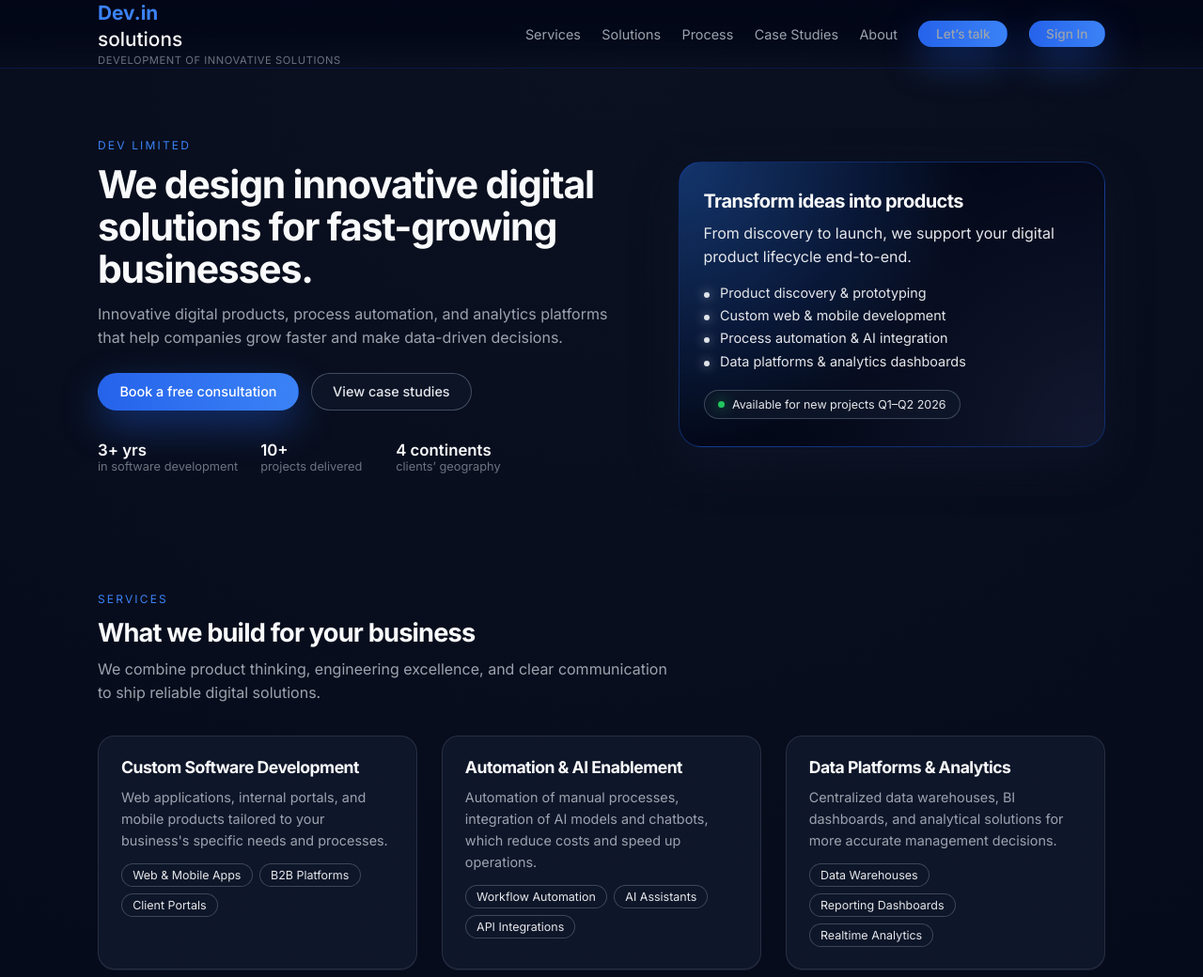
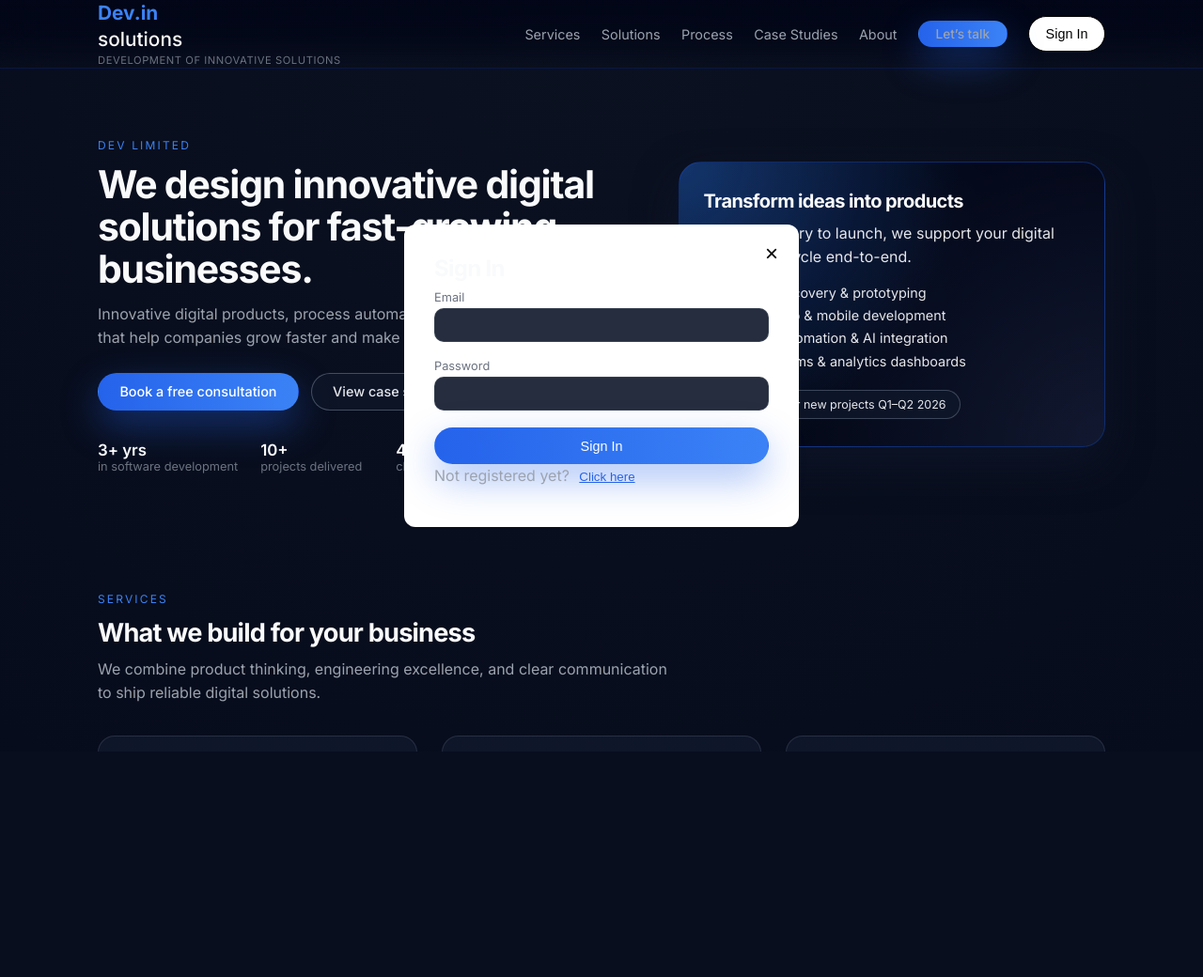
Before and after one commit to kiper7777/dev_limited, a PHP site: page / in a window 1280 px wide. Shown: the top 1040 px of the page at 94% size. After the commit the page ends 800 px from the top, so only its background shows below. Run offline with PHP 8.4, Linux system fonts and the light colour scheme.

Commit message:
Sign In/Sign Up pages
update

```diff
--- a/index.html
+++ b/index.html
@@ -38,7 +38,8 @@
                     <li><a href="#cases">Case Studies</a></li>
                     <li><a href="#about">About</a></li>
                     <li><a href="#contact" class="btn btn-sm btn-primary">Let’s talk</a></li>
-                    <li><a href="#signin" class="btn btn-sm btn-primary">Sign In</a></li>
+                    <button class="btn btn-signin" id="openSignIn">Sign In</button>
+
                 </ul>
             </nav>
         </div>
@@ -415,8 +416,94 @@
         </div>
     </footer>
 
+    <!-- Overlay -->
+    <div class="modal-overlay" id="authOverlay" hidden></div>
+
+    <!-- Auth Modal -->
+    <div class="modal" id="authModal" role="dialog" aria-modal="true" aria-labelledby="authTitle"
+        aria-describedby="authDescription" hidden>
+        <div class="modal-content">
+
+            <button class="modal-close" id="closeModal" aria-label="Close dialog">
+                &times;
+            </button>
+
+            <!-- SIGN IN -->
+            <div id="signInForm">
+                <h2 id="authTitle">Sign In</h2>
+                <p id="authDescription" class="visually-hidden">
+                    Enter your email and password to sign in.
+                </p>
+
+                <form id="loginForm" novalidate>
+                    <div class="form-field">
+                        <label for="loginEmail">Email</label>
+                        <input type="email" id="loginEmail" required />
+                        <span class="error-message" id="loginEmailError"></span>
+                    </div>
+
+                    <div class="form-field">
+                        <label for="loginPassword">Password</label>
+                        <input type="password" id="loginPassword" required minlength="6" />
+                        <span class="error-message" id="loginPasswordError"></span>
+                    </div>
+
+                    <button type="submit" class="btn btn-primary btn-full">
+                        Sign In
+                    </button>
+                </form>
+
+                <p class="switch-text">
+                    Not registered yet?
+                    <button class="link-button" id="switchToSignUp">
+                        Click here
+                    </button>
+                </p>
+            </div>
+
+            <!-- SIGN UP -->
+            <div id="signUpForm" hidden>
+                <h2>Sign Up</h2>
+
+                <form id="registerForm" novalidate>
+                    <div class="form-field">
+                        <label for="registerName">Full Name</label>
+                        <input type="text" id="registerName" required />
+                        <span class="error-message" id="registerNameError"></span>
+                    </div>
+
+                    <div class="form-field">
+                        <label for="registerEmail">Email</label>
+                        <input type="email" id="registerEmail" required />
+                        <span class="error-message" id="registerEmailError"></span>
+                    </div>
+
+                    <div class="form-field">
+                        <label for="registerPassword">Password</label>
+                        <input type="password" id="registerPassword" required minlength="6" />
+                        <span class="error-message" id="registerPasswordError"></span>
+                    </div>
+
+                    <button type="submit" class="btn btn-primary btn-full">
+                        Create Account
+                    </button>
+                </form>
+
+                <p class="switch-text">
+                    Already have an account?
+                    <button class="link-button" id="switchToSignIn">
+                        Sign In
+                    </button>
+                </p>
+            </div>
+
+        </div>
+    </div>
+
+
     <!-- Scripts -->
     <script src="script.js"></script>
+
 </body>
 
 </html>
--- a/script.js
+++ b/script.js
@@ -54,3 +54,133 @@
 if (yearSpan) {
     yearSpan.textContent = new Date().getFullYear();
 }
+
+const openBtn = document.getElementById('openSignIn');
+const modal = document.getElementById('authModal');
+const overlay = document.getElementById('authOverlay');
+const closeBtn = document.getElementById('closeModal');
+
+const signInForm = document.getElementById('signInForm');
+const signUpForm = document.getElementById('signUpForm');
+
+const switchToSignUp = document.getElementById('switchToSignUp');
+const switchToSignIn = document.getElementById('switchToSignIn');
+
+let lastFocusedElement;
+
+// Open modal
+openBtn.addEventListener('click', () => {
+  lastFocusedElement = document.activeElement;
+  modal.hidden = false;
+  overlay.hidden = false;
+  document.getElementById('loginEmail').focus();
+});
+
+// Close modal
+function closeModal() {
+  modal.hidden = true;
+  overlay.hidden = true;
+  lastFocusedElement.focus();
+}
+
+closeBtn.addEventListener('click', closeModal);
+overlay.addEventListener('click', closeModal);
+
+// ESC close
+document.addEventListener('keydown', (e) => {
+  if (e.key === 'Escape' && !modal.hidden) {
+    closeModal();
+  }
+});
+
+// Switch forms
+switchToSignUp.addEventListener('click', () => {
+  signInForm.hidden = true;
+  signUpForm.hidden = false;
+  document.getElementById('registerName').focus();
+});
+
+switchToSignIn.addEventListener('click', () => {
+  signUpForm.hidden = true;
+  signInForm.hidden = false;
+  document.getElementById('loginEmail').focus();
+});
+
+// Validation helper
+function showError(input, message) {
+  const error = document.getElementById(input.id + "Error");
+  error.textContent = message;
+  input.setAttribute("aria-invalid", "true");
+}
+
+function clearError(input) {
+  const error = document.getElementById(input.id + "Error");
+  error.textContent = "";
+  input.removeAttribute("aria-invalid");
+}
+
+// LOGIN
+document.getElementById('loginForm').addEventListener('submit', function(e){
+  e.preventDefault();
+
+  const email = loginEmail;
+  const password = loginPassword;
+
+  let valid = true;
+
+  if (!email.value) {
+    showError(email, "Email is required");
+    valid = false;
+  } else {
+    clearError(email);
+  }
+
+  if (!password.value) {
+    showError(password, "Password is required");
+    valid = false;
+  } else {
+    clearError(password);
+  }
+
+  if (valid) {
+    alert("Signed in successfully (demo)");
+    closeModal();
+  }
+});
+
+// REGISTER
+document.getElementById('registerForm').addEventListener('submit', function(e){
+  e.preventDefault();
+
+  const name = registerName;
+  const email = registerEmail;
+  const password = registerPassword;
+
+  let valid = true;
+
+  if (!name.value) {
+    showError(name, "Name is required");
+    valid = false;
+  } else {
+    clearError(name);
+  }
+
+  if (!email.value) {
+    showError(email, "Email is required");
+    valid = false;
+  } else {
+    clearError(email);
+  }
+
+  if (password.value.length < 6) {
+    showError(password, "Password must be at least 6 characters");
+    valid = false;
+  } else {
+    clearError(password);
+  }
+
+  if (valid) {
+    alert("Account created successfully (demo)");
+    closeModal();
+  }
+});
--- a/styles.css
+++ b/styles.css
@@ -843,3 +843,82 @@
         align-items: stretch;
     }
 }
+
+/* WCAG: focus visibility */
+:focus-visible {
+  outline: 3px solid #2563eb;
+  outline-offset: 2px;
+}
+
+/* White Sign In Button */
+.btn-signin {
+  background: #ffffff;
+  color: #000000;
+  border: 1px solid #000;
+}
+
+.btn-signin:hover {
+  background: #f3f4f6;
+}
+
+/* Modal */
+.modal-overlay {
+  position: fixed;
+  inset: 0;
+  background: rgba(0,0,0,0.7);
+  z-index: 1000;
+}
+
+.modal {
+  position: fixed;
+  inset: 0;
+  display: flex;
+  justify-content: center;
+  align-items: center;
+  z-index: 1001;
+}
+
+.modal-content {
+  background: #ffffff;
+  color: #000000;
+  width: 100%;
+  max-width: 420px;
+  padding: 2rem;
+  border-radius: 12px;
+  position: relative;
+}
+
+/* Close button */
+.modal-close {
+  position: absolute;
+  right: 1rem;
+  top: 1rem;
+  background: none;
+  border: none;
+  font-size: 1.5rem;
+  cursor: pointer;
+}
+
+/* Error messages */
+.error-message {
+  font-size: 0.85rem;
+  color: #b91c1c; /* WCAG AA contrast */
+}
+
+/* Link style */
+.link-button {
+  background: none;
+  border: none;
+  color: #2563eb;
+  cursor: pointer;
+  text-decoration: underline;
+}
+
+/* Accessibility helper */
+.visually-hidden {
+  position: absolute;
+  width: 1px;
+  height: 1px;
+  overflow: hidden;
+  clip: rect(0 0 0 0);
+}
```
